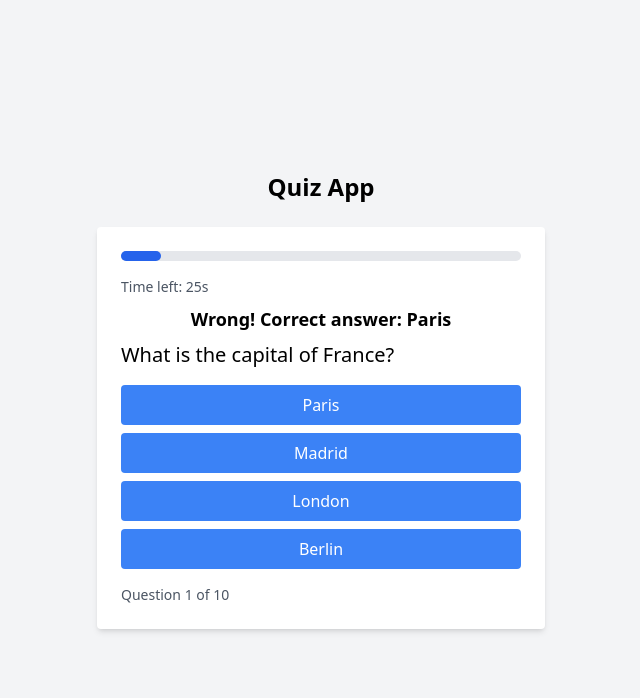
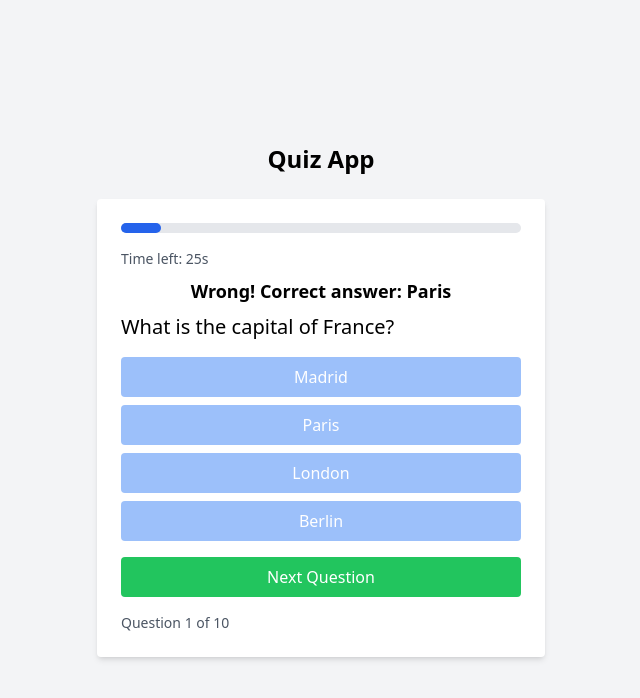
Before and after one commit to anoushkaar/nextjs-project, a Next.js app in the folder 05-quiz-app/: page / in a window 1280 px wide. Both pictures are taken after a click on the button "Madrid". Shown: the top 698 px of the page, without its empty margins (319-959 px from the left). Built offline with nearby package versions, Linux system fonts and the light colour scheme.

Commit message:
refactor quiz app: implement shuffleStrings function for option shuffling and add Next Question button

```diff
--- a/05-quiz-app/src/app/page.tsx
+++ b/05-quiz-app/src/app/page.tsx
@@ -69,6 +69,15 @@ function shuffle(array: Question[]): Question[] {
   return array;
 }
 
+function shuffleStrings(array: string[]): string[] {
+  const newArray = [...array];
+  for (let i = newArray.length - 1; i > 0; i--) {
+    const j = Math.floor(Math.random() * (i + 1));
+    [newArray[i], newArray[j]] = [newArray[j], newArray[i]];
+  }
+  return newArray;
+}
+
 export default function Home() {
   const [questions, setQuestions] = useState<Question[]>([]);
   const [currentQuestion, setCurrentQuestion] = useState(0);
@@ -82,7 +91,7 @@ export default function Home() {
     setQuestions(
       shuffle([...originalQuestions]).map((q) => ({
         ...q,
-        options: shuffle([...q.options]),
+        options: shuffleStrings([...q.options]),
       }))
     );
   }, []);
@@ -134,7 +143,7 @@ export default function Home() {
     setQuestions(
       shuffle([...originalQuestions]).map((q) => ({
         ...q,
-        options: shuffle([...q.options]),
+        options: shuffleStrings([...q.options]),
       }))
     );
     setCurrentQuestion(0);
@@ -190,12 +199,21 @@ export default function Home() {
             <button
               key={index}
               onClick={() => handleAnswer(option)}
-              className="w-full bg-blue-500 text-white px-4 py-2 rounded hover:bg-blue-600 transition"
+              disabled={answered}
+              className="w-full bg-blue-500 text-white px-4 py-2 rounded hover:bg-blue-600 transition disabled:opacity-50 disabled:cursor-not-allowed"
             >
               {option}
             </button>
           ))}
         </div>
+        {answered && (
+          <button
+            onClick={nextQuestion}
+            className="w-full bg-green-500 text-white px-4 py-2 rounded hover:bg-green-600 transition mt-4"
+          >
+            Next Question
+          </button>
+        )}
         <p className="mt-4 text-sm text-gray-600">
           Question {currentQuestion + 1} of {questions.length}
         </p>
```
